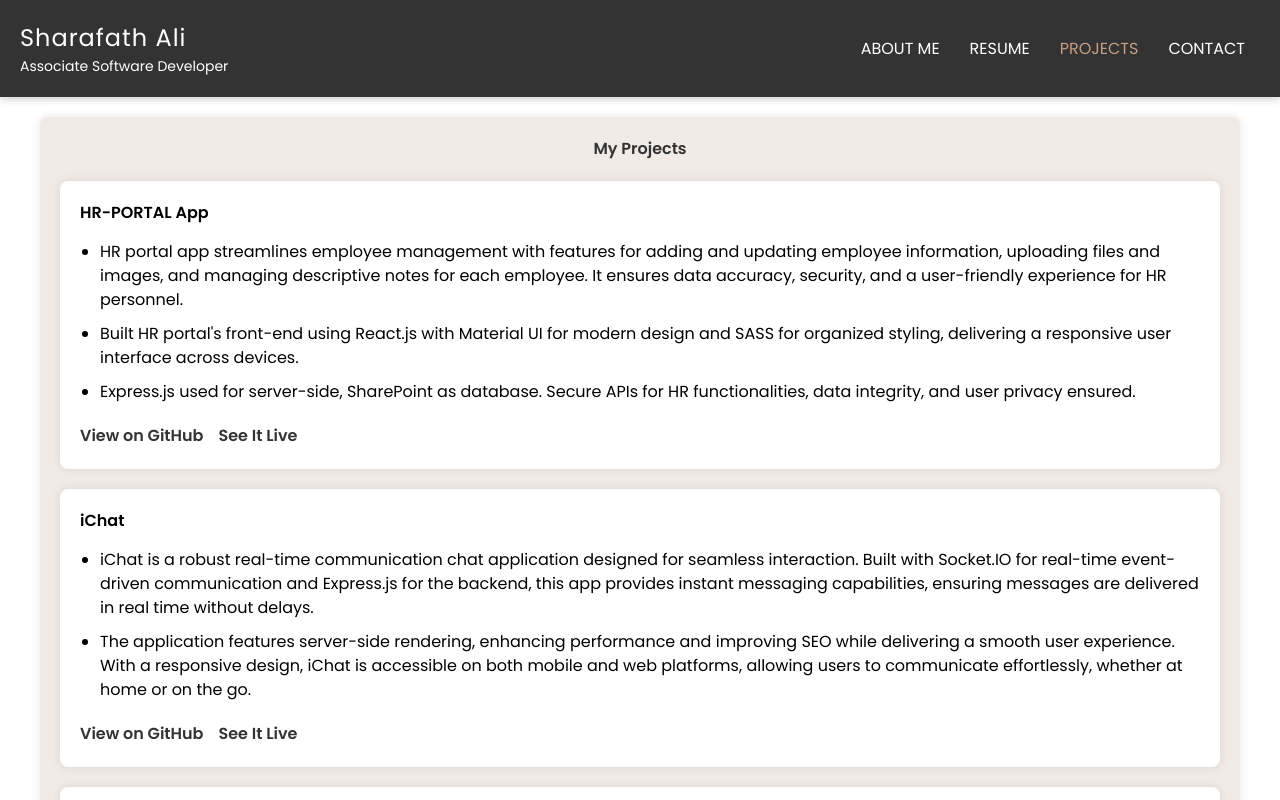
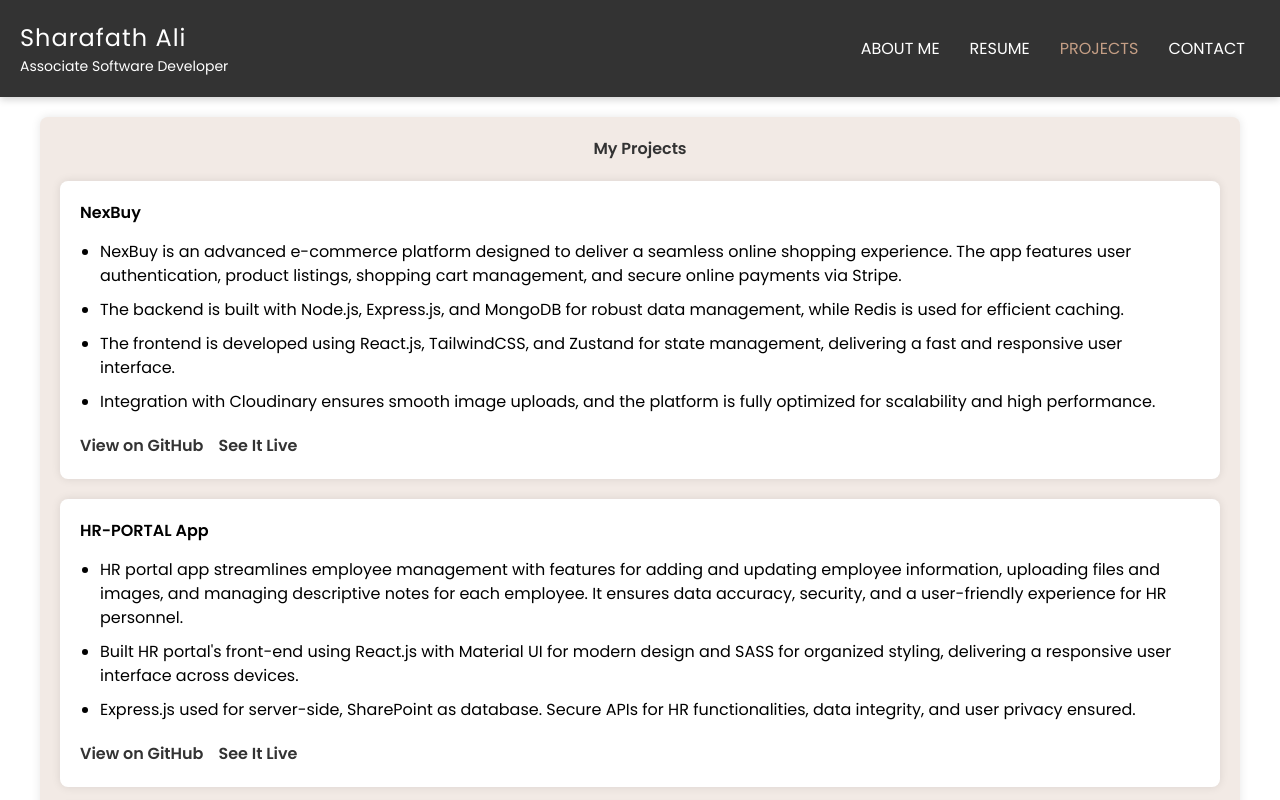
Before and after one commit to sharafath-ali/Personal-website, a React (Create React App) app: page /Projects in a window 1280 px wide. Shown: the top 800 px of the page. Built offline with nearby package versions, Linux system fonts and the light colour scheme; a web font is replaced by a local one.

Commit message:
add new project

```diff
--- a/src/components/Projects.jsx
+++ b/src/components/Projects.jsx
@@ -6,6 +6,42 @@ const Projects = () => {
     <div className="projects-page" style={{ fontFamily: "'Poppins', sans-serif" }}>
       <h2>My Projects</h2>
       <div className="project-cards">
+        <div className="project-card">
+          <h3>NexBuy</h3>
+          <ul>
+            <li>
+              NexBuy is an advanced e-commerce platform designed to deliver a seamless online shopping experience. The app features user authentication, product listings, shopping cart management, and secure online payments via Stripe.
+            </li>
+            <li>
+              The backend is built with Node.js, Express.js, and MongoDB for robust data management, while Redis is used for efficient caching.
+            </li>
+            <li>
+              The frontend is developed using React.js, TailwindCSS, and Zustand for state management, delivering a fast and responsive user interface.
+            </li>
+            <li>
+              Integration with Cloudinary ensures smooth image uploads, and the platform is fully optimized for scalability and high performance.
+            </li>
+          </ul>
+          <div className="project-links">
+            <a
+              href="https://github.com/sharafath-ali/NexBuy"
+              target="_blank"
+              rel="noopener noreferrer"
+              className="github-link"
+            >
+              View on GitHub
+            </a>
+            <a
+              href="https://nexbuy.onrender.com/"
+              target="_blank"
+              rel="noopener noreferrer"
+              className="site-link"
+            >
+              See It Live
+            </a>
+          </div>
+        </div>
+
         <div className="project-card">
           <h3>HR-PORTAL App</h3>
           <ul>
```
